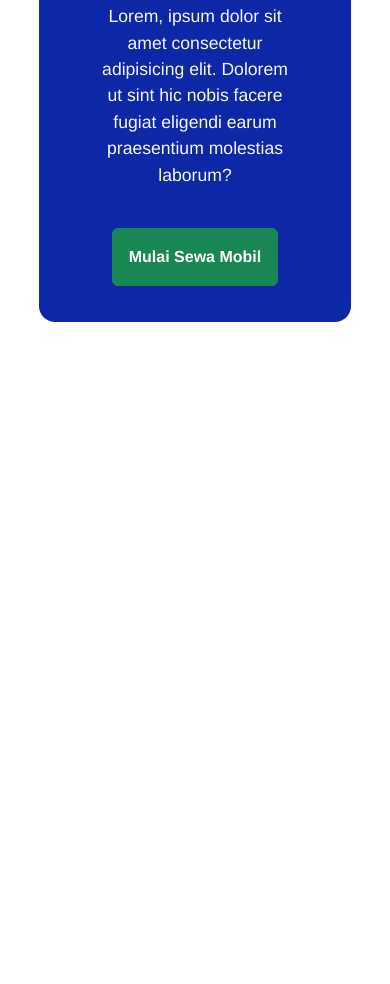
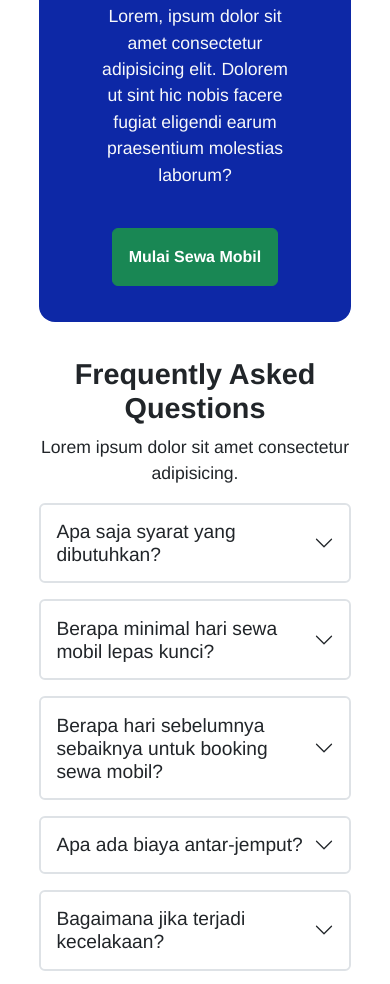
Before and after one commit to hatrnuhn/binarxsynrgy, a website: page chapter1/challenge/new.html in a window 390 px wide. Shown: the part 3911-4895 px from the top of the page. Before the commit the page ends 4262 px from the top, so only its background shows below. Drawn offline with nearby package versions, Linux system fonts and the light colour scheme.

Commit message:
add faq section mobile layout

```diff
--- a/chapter1/challenge/new.html
+++ b/chapter1/challenge/new.html
@@ -378,6 +378,88 @@
 
     </section>
 
+    <section class="faq d-flex justify-content-center align-items-center">
+      <div class="faq__container d-flex flex-column">
+        <h1 class="text-center">Frequently Asked Questions</h1>
+        <p class="text-center">Lorem ipsum dolor sit amet consectetur adipisicing.</p>
+        <div class="faq__accordion-container">
+          <div class="accordion" id="accordion-root2">
+            <div class="accordion pb-2" id="accordion-faq1">
+              <div class="accordion-item border-2">
+                <h2 class="accordion-header">
+                  <button class="accordion-button collapsed" type="button" data-bs-toggle="collapse" data-bs-target="#collapseOne" aria-expanded="true" aria-controls="collapseOne">
+                    Apa saja syarat yang dibutuhkan?
+                  </button>
+                </h2>
+                <div id="collapseOne" class="accordion-collapse collapse" data-bs-parent="#accordion-root2">
+                  <p class="accordion-body faq-text faq-md-text">
+                    Lorem ipsum, dolor sit amet consectetur adipisicing elit. Deserunt, quo harum. Nesciunt ipsum culpa facere magnam similique eos rem reiciendis?
+                  </p>
+                </div>
+              </div>
+            </div>
+            <div class="accordion py-2" id="accordion-faq2">
+              <div class="accordion-item border-2">
+                <h2 class="accordion-header">
+                  <button class="accordion-button collapsed" type="button" data-bs-toggle="collapse" data-bs-target="#collapseTwo" aria-expanded="false" aria-controls="collapseTwo">
+                    Berapa minimal hari sewa mobil lepas kunci?
+                  </button>
+                </h2>
+                <div id="collapseTwo" class="accordion-collapse collapse" data-bs-parent="#accordion-root2">
+                  <p class="accordion-body faq-text faq-md-text">
+                    Lorem ipsum dolor sit amet consectetur adipisicing elit. Illo, quibusdam laborum! Molestiae atque repellat reprehenderit ducimus ut ipsum minus sed?
+                  </p>
+                </div>
+              </div>
+            </div>
+            <div class="accordion py-2" id="accordion-faq3">
+              <div class="accordion-item border-2">
+                <h2 class="accordion-header">
+                  <button class="accordion-button collapsed" type="button" data-bs-toggle="collapse" data-bs-target="#collapseThree" aria-expanded="false" aria-controls="collapseThree">
+                    Berapa hari sebelumnya sebaiknya untuk booking sewa mobil?
+                  </button>
+                </h2>
+                <div id="collapseThree" class="accordion-collapse collapse" data-bs-parent="#accordion-root2">
+                  <p class="accordion-body faq-text faq-md-text">
+                    Lorem ipsum dolor sit amet, consectetur adipisicing elit. Temporibus nulla blanditiis maxime consequatur quod reiciendis, ab aspernatur nihil accusantium quas?
+                  </p>
+                </div>
+              </div>
+            </div>
+
+            <div class="accordion py-2" id="accrodion-faq4">
+              <div class="accordion-item border-2">
+                <h2 class="accordion-header">
+                  <button class="accordion-button collapsed" type="button" data-bs-toggle="collapse" data-bs-target="#collapseFour" aria-expanded="false" aria-controls="collapseTwo">
+                    Apa ada biaya antar-jemput?
+                  </button>
+                </h2>
+                <div id="collapseFour" class="accordion-collapse collapse" data-bs-parent="#accordion-root2">
+                  <p class="accordion-body faq-text faq-md-text">
+                    Lorem ipsum dolor sit amet consectetur adipisicing elit. Illo, quibusdam laborum! Molestiae atque repellat reprehenderit ducimus ut ipsum minus sed?
+                  </p>
+                </div>
+              </div>
+            </div>
+
+            <div class="accordion py-2" id="accordion-faq5">
+              <div class="accordion-item border-2">
+                <h2 class="accordion-header">
+                  <button class="accordion-button collapsed" type="button" data-bs-toggle="collapse" data-bs-target="#collapseFive" aria-expanded="false" aria-controls="collapseTwo">
+                    Bagaimana jika terjadi kecelakaan?
+                  </button>
+                </h2>
+                <div id="collapseFive" class="accordion-collapse collapse" data-bs-parent="#accordion-root2">
+                  <p class="accordion-body faq-text">
+                    Lorem ipsum dolor sit amet consectetur adipisicing elit. Illo, quibusdam laborum! Molestiae atque repellat reprehenderit ducimus ut ipsum minus sed?
+                  </p>
+                </div>
+              </div>
+            </div>
+          </div>
+        </div>
+      </div>
+    </section>
 
     <footer></footer>
     <script src="https://cdn.jsdelivr.net/npm/bootstrap@5.3.3/dist/js/bootstrap.bundle.min.js" integrity="sha384-YvpcrYf0tY3lHB60NNkmXc5s9fDVZLESaAA55NDzOxhy9GkcIdslK1eN7N6jIeHz" crossorigin="anonymous"></script>
--- a/chapter1/challenge/styles.css
+++ b/chapter1/challenge/styles.css
@@ -509,3 +509,42 @@ body {
         }
     }
 /* end of cta related */
+
+/* faq */
+
+.faq {
+    height: 65vh;
+}
+
+@media (max-width: 992px) {
+    .faq {
+        height: 75vh;
+    }
+
+    .faq__container {
+        width: 80%;
+    }
+
+    .faq__container > h1 {
+        font-size: 1.8rem;
+        font-weight: bold;
+    }
+
+    .faq__container > p {
+        font-size: 1.1rem;
+        font-weight: 100;
+    }
+
+    .accordion-collapse > p {
+        font-size: 1rem;
+        font-weight: 100;
+    }
+
+    .accordion-header > button {
+        font-size: 1.2rem;
+        font-weight: 100;
+        padding: 5%;
+    }
+}
+
+/* end of faq related */
```
